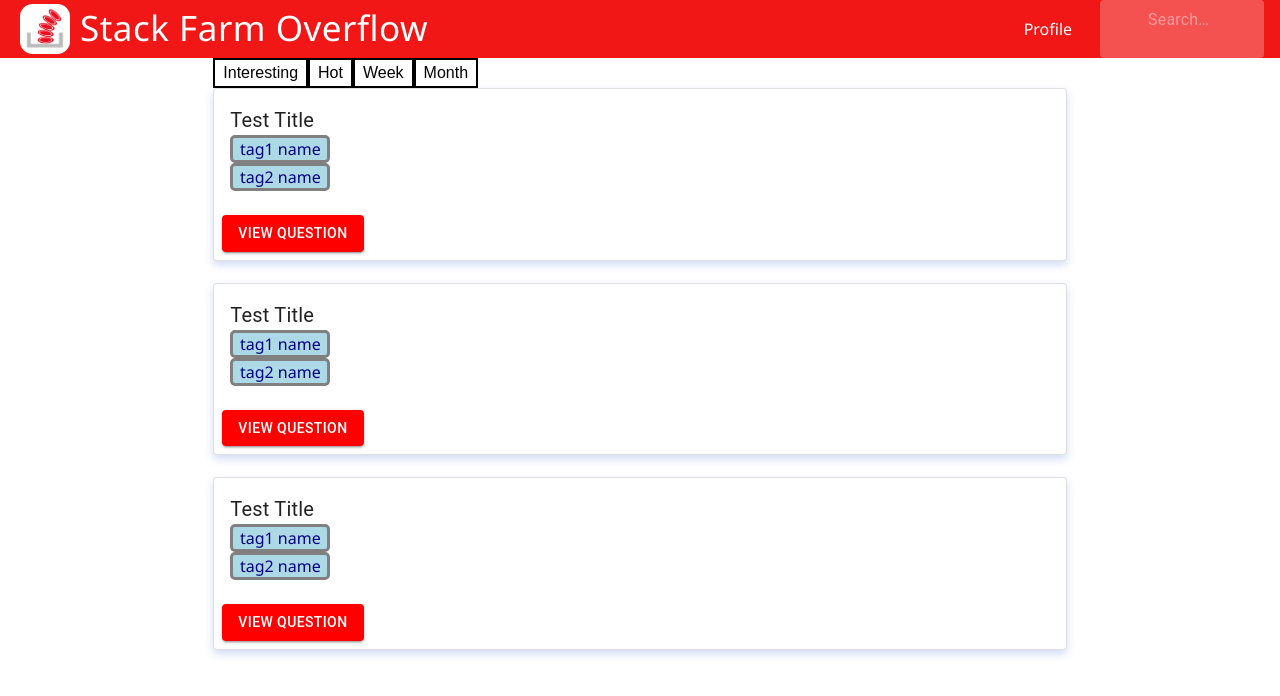
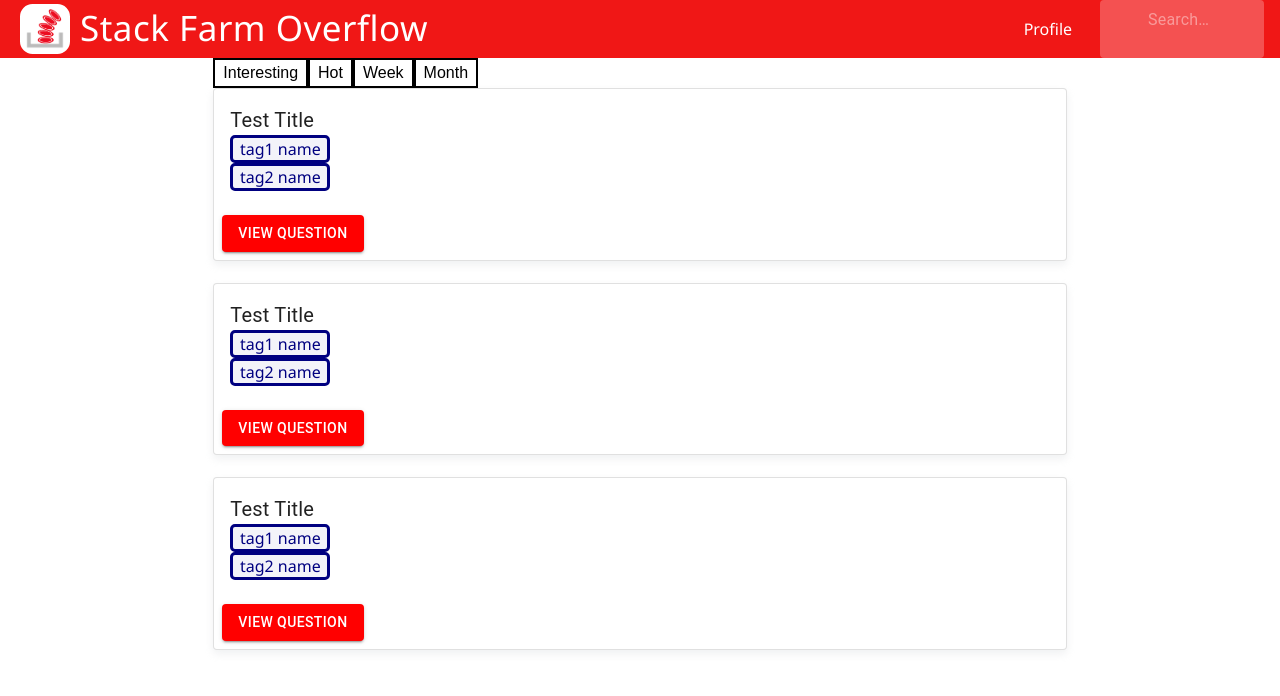
Before and after one commit to Chaseforyourlife/HackDay2023, a React (Vite) app in the folder gui/: page / in a window 1280 px wide. Shown: the top 696 px of the page. Built offline with nearby package versions, Linux system fonts and the light colour scheme.

Commit message:
Remove Dependency

```diff
--- a/gui/src/components/Common/Tag/Tag.css
+++ b/gui/src/components/Common/Tag/Tag.css
@@ -1,9 +1,8 @@
 #tags {
-    background-color: lightblue;
+    background-color: rgba(181, 181, 214, 0.155);
     color: navy;
     width: 100px;
     text-align: center;
-    border-color: gray;
     border-style: solid;
     border-radius: 5px;
 }
--- a/gui/src/components/QuestionCard/QuestionCard.css
+++ b/gui/src/components/QuestionCard/QuestionCard.css
@@ -1,12 +1,11 @@
 .MuiCard-root{
-    box-shadow: 0 4px 8px 0 rgba(23, 74, 203, 0.2);
+    box-shadow: 0 4px 8px 0 rgba(182, 184, 190, 0.2);
     transition: 0.3s;
-    color: green
+
 }
 
 Typography{
-    color:green;
-    background: green
+
 }
 
 .MuiCard-root:hover{
--- a/gui/src/pages/Home/styles.css
+++ b/gui/src/pages/Home/styles.css
@@ -15,7 +15,6 @@ body {
     align-items: stretch;
     gap: 2rem;
     padding: 0 1rem;
-
 }
 
 .site-title {
```
Also changed, not shown: gui/src/components/QuestionCard/QuestionCard.jsx (+1 -18 lines).
